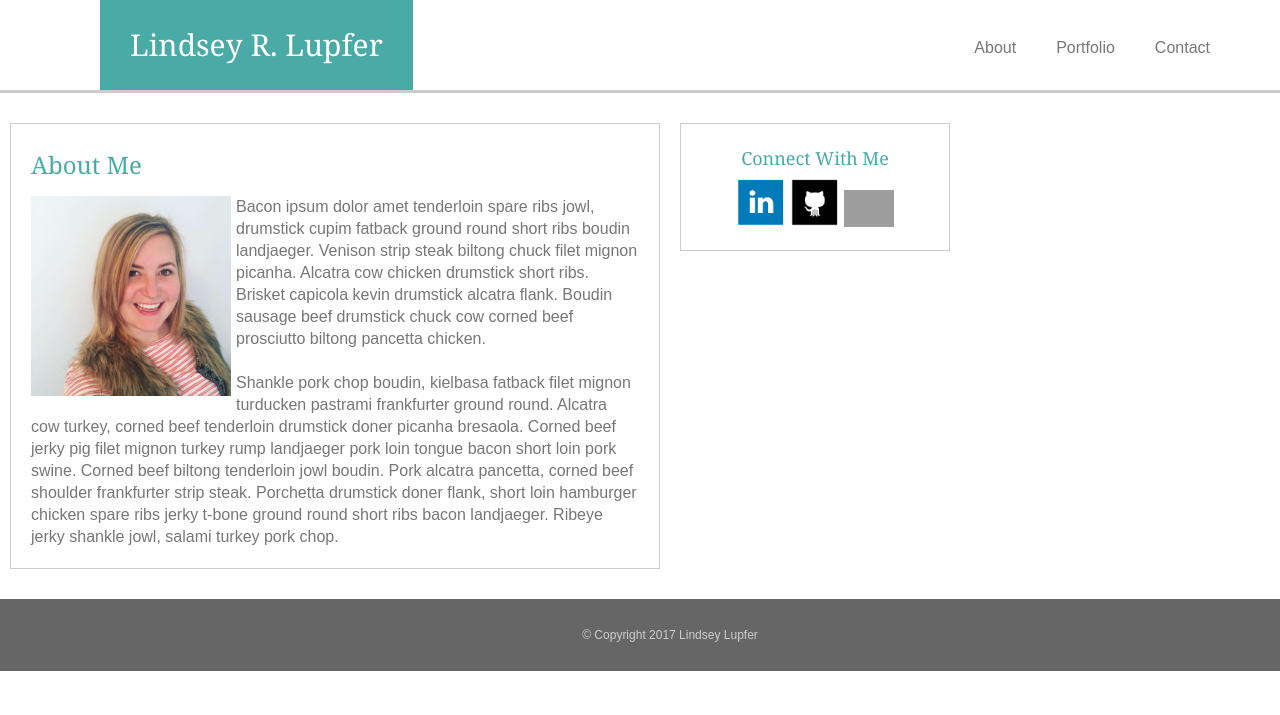
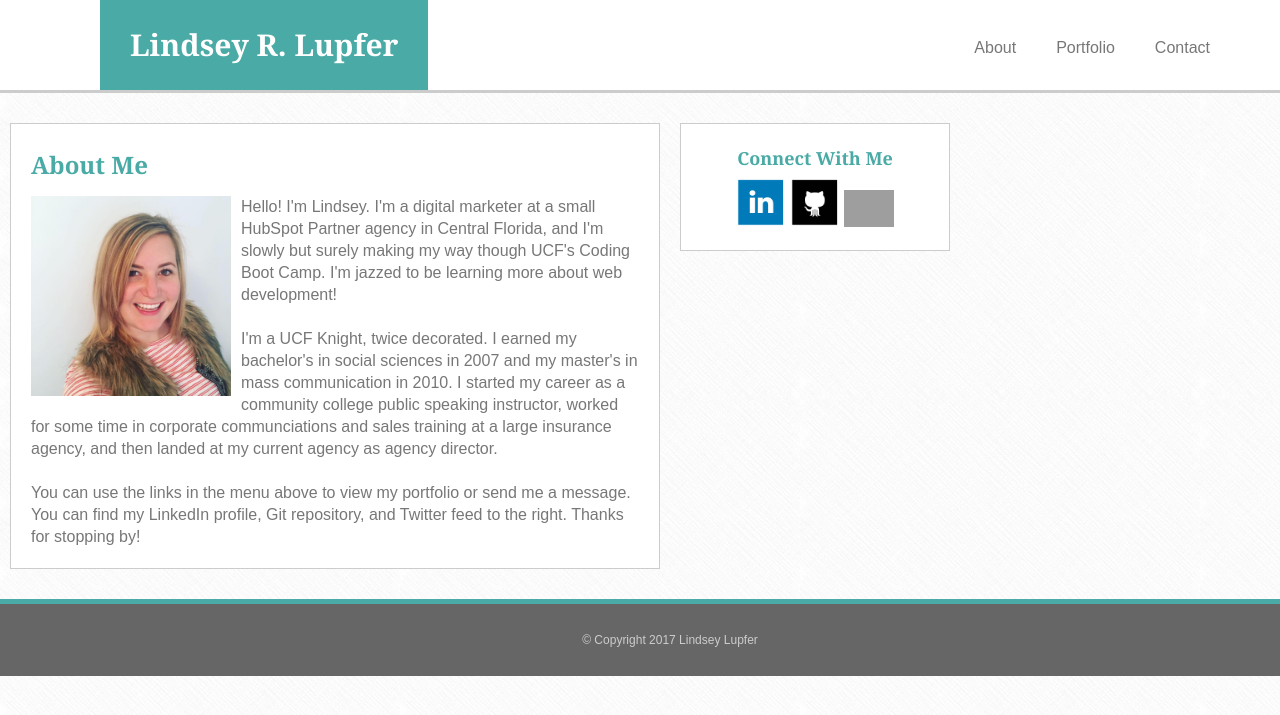
Before and after one commit to lrlupfer/Basic-Portfolio, a PHP site: page / in a window 1280 px wide; the page is wider, and only the part inside the window is pictured. Shown: the top 715 px of that part. Run offline with PHP 8.4, Linux system fonts and the light colour scheme; grey boxes are pictures that could not be loaded.

Commit message:
final index page

```diff
--- a/assets/css/style.css
+++ b/assets/css/style.css
@@ -22,18 +22,21 @@ h1 {
 	float: left;
 	margin-left: 100px;
 	font-size: 30px;
+	font-weight: bold;
 }
 
 h2 {
 	color: #4aaaa5;
 	padding: 10px 0px 20px 0px;
 	font-size: 24px;
+	font-weight: bold;
 }
 
 h3 {
 	color: #4aaaa5;
 	padding: 5px 0px 10px 0px;
 	font-size: 18px;
+	font-weight: bold;
 }
 
 .about {
@@ -55,6 +58,15 @@ h3 {
 	margin-right: 50px;
 }
 
+a {
+	color: #777777;
+	text-decoration: none;
+}
+
+a:hover {
+	color: #4aaaa5;
+}
+
 .aboutMe {
 	float: left;
 	width: 608px;
@@ -62,11 +74,12 @@ h3 {
 	border: 1px solid #cccccc;
 	margin: 30px 10px 30px 10px;
 	line-height: 22px;
+	background: #ffffff;
 }
 
 .profilePic {
 	float: left;
-	padding: 0px 5px 5px 0px;
+	padding: 0px 10px 5px 0px;
 }
 
 .contactMe {
@@ -76,11 +89,7 @@ h3 {
 	border: 1px solid #cccccc;
 	margin: 30px 10px 30px 10px;
 	text-align: center;
-}
-
-.twitterPic {
-	max-width: 50px;
-	max-height: 50px;
+	background: #ffffff;
 }
 
 footer {
@@ -91,4 +100,5 @@ footer {
 	color: #cccccc;
 	padding: 30px;
 	font-size: 12px;
+	border-top: 5px solid #4aaaa5;
 }
--- a/index.html
+++ b/index.html
@@ -13,18 +13,20 @@
 
 <body>
 
+<body background="assets/images/crossword.png">
+
 <div class="header">
 
 	<h1>Lindsey R. Lupfer</h1>
 
 	<div class="contact">
-		Contact
+		<a href="contact.html">Contact</a>
 	</div>
 	<div class="portfolio">
-		Portfolio
+		<a href="portfolio.html">Portfolio</a>
 	</div>
 	<div class="about">
-		About
+		<a href="index.html">About</a>
 	</div>
 
 </div>
@@ -38,21 +40,25 @@
 		<img class ="profilePic" alt="lindsey-lupfer" src="assets/images/profile-pic.jpg" width="200">
 
 		<p>
-		Bacon ipsum dolor amet tenderloin spare ribs jowl, drumstick cupim fatback ground round short ribs boudin landjaeger. Venison strip steak biltong chuck filet mignon picanha. Alcatra cow chicken drumstick short ribs. Brisket capicola kevin drumstick alcatra flank. Boudin sausage beef drumstick chuck cow corned beef prosciutto biltong pancetta chicken.
+		Hello! I'm Lindsey. I'm a digital marketer at a small HubSpot Partner agency in Central Florida, and I'm slowly but surely making my way though UCF's Coding Boot Camp. I'm jazzed to be learning more about web development!
 		</p>
 		<br>
 		<p>
-		Shankle pork chop boudin, kielbasa fatback filet mignon turducken pastrami frankfurter ground round. Alcatra cow turkey, corned beef tenderloin drumstick doner picanha bresaola. Corned beef jerky pig filet mignon turkey rump landjaeger pork loin tongue bacon short loin pork swine. Corned beef biltong tenderloin jowl boudin. Pork alcatra pancetta, corned beef shoulder frankfurter strip steak. Porchetta drumstick doner flank, short loin hamburger chicken spare ribs jerky t-bone ground round short ribs bacon landjaeger. Ribeye jerky shankle jowl, salami turkey pork chop.
+		I'm a UCF Knight, twice decorated. I earned my bachelor's in social sciences in 2007 and my master's in mass communication in 2010. I started my career as a community college public speaking instructor, worked for some time in corporate communciations and sales training at a large insurance agency, and then landed at my current agency as agency director.
 		</p>
-	</div>
+		<br>
+		<p>
+		You can use the links in the menu above to view my portfolio or send me a message. You can find my LinkedIn profile, Git repository, and Twitter feed to the right. Thanks for stopping by!
+		</p>
+		</div>
 
 	<div class="contactMe">
 
 		<h3>Connect With Me</h3>
 
-		<a href="http://linkedin.com/in/lindseyl"><img alt="lindsey-lupfer" src="assets/images/linkedin.png" width="50"></a>
-		<a href="https://github.com/lrlupfer"><img alt="lindsey-lupfer" src="assets/images/github.png" width="50"></a>
-		<a href="http://twitter.com/linds_lup"><img alt="lindsey-lupfer" src="assets/images/twitter.png" width="50"></a>
+		<a href="http://linkedin.com/in/lindseyl" target="_blank"><img alt="lindsey-lupfer" src="assets/images/linkedin.png" width="50"></a>
+		<a href="https://github.com/lrlupfer" target="_blank"><img alt="lindsey-lupfer" src="assets/images/github.png" width="50"></a>
+		<a href="http://twitter.com/linds_lup" target="_blank"><img alt="lindsey-lupfer" src="assets/images/twitter.png" width="50"></a>
 
 	</div>
 
```
